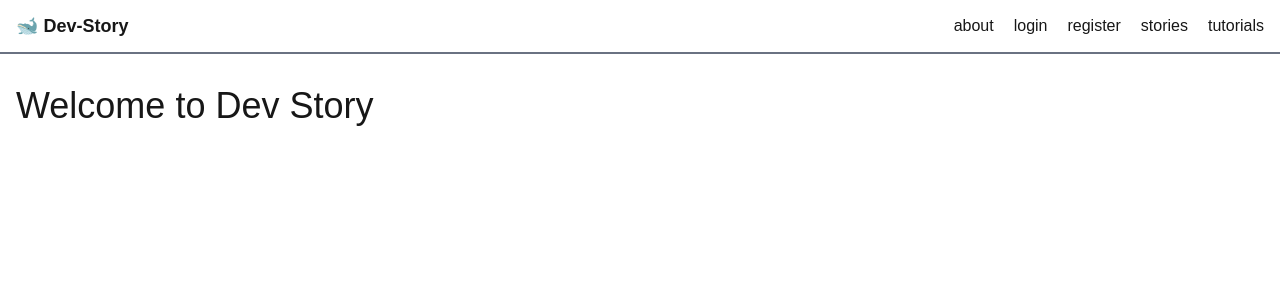
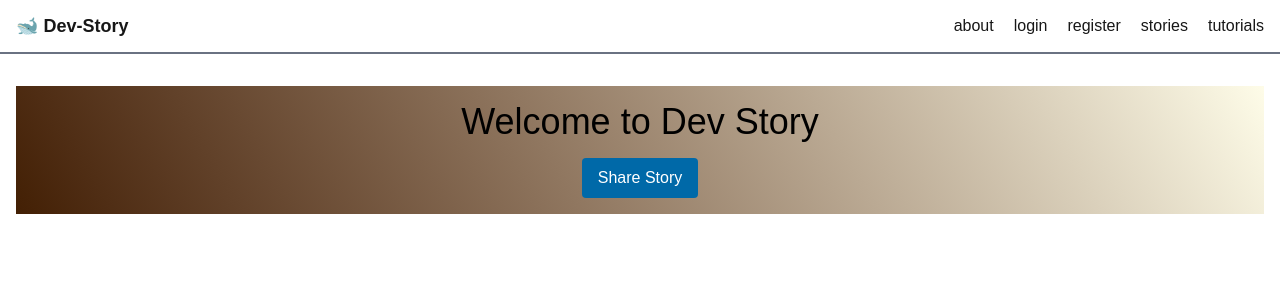
Before and after one commit to nafisadman/hello-next, a Next.js app: page / in a window 1280 px wide. Shown: the top 300 px of the page. Built offline with nearby package versions, Linux system fonts and the light colour scheme.

Commit message:
Linking and Navigation with Link and Router

```diff
--- /dev/null
+++ b/src/app/dashboard/page.jsx
@@ -0,0 +1,12 @@
+import Title from '@/components/Title';
+import React from 'react';
+
+const dashboard = () => {
+    return (
+        <div>
+            <Title>Welcome to Dashboard</Title>
+        </div>
+    );
+};
+
+export default dashboard;
--- a/src/app/page.jsx
+++ b/src/app/page.jsx
@@ -1,9 +1,10 @@
+import Banner from "@/components/Banner";
 import Image from "next/image";
 
 export default function Home() {
   return (
     <div>
-      <h2 className="text-4xl">Welcome to Dev Story</h2>
+      <Banner></Banner>
     </div>
   );
 }
--- /dev/null
+++ b/src/components/Banner.jsx
@@ -0,0 +1,27 @@
+"use client";
+import { useRouter } from "next/navigation";
+import React from "react";
+
+const Banner = () => {
+  const router = useRouter();
+  const handleBtn = () => {
+    const password = prompt("Enter your password");
+    if (password == "1234") {
+      console.log(router);
+      router.push("/dashboard");
+    }
+  };
+  return (
+    <div className="text-center space-y-4 bg-linear-60 to-yellow-50 from-yellow-950 py-4 text-black">
+      <h2 className="text-4xl">Welcome to Dev Story</h2>
+      <button
+        onClick={handleBtn}
+        className="px-4 py-2 bg-sky-700 text-white rounded cursor-pointer hover:bg-sky-950 duration-200"
+      >
+        Share Story
+      </button>
+    </div>
+  );
+};
+
+export default Banner;
```
